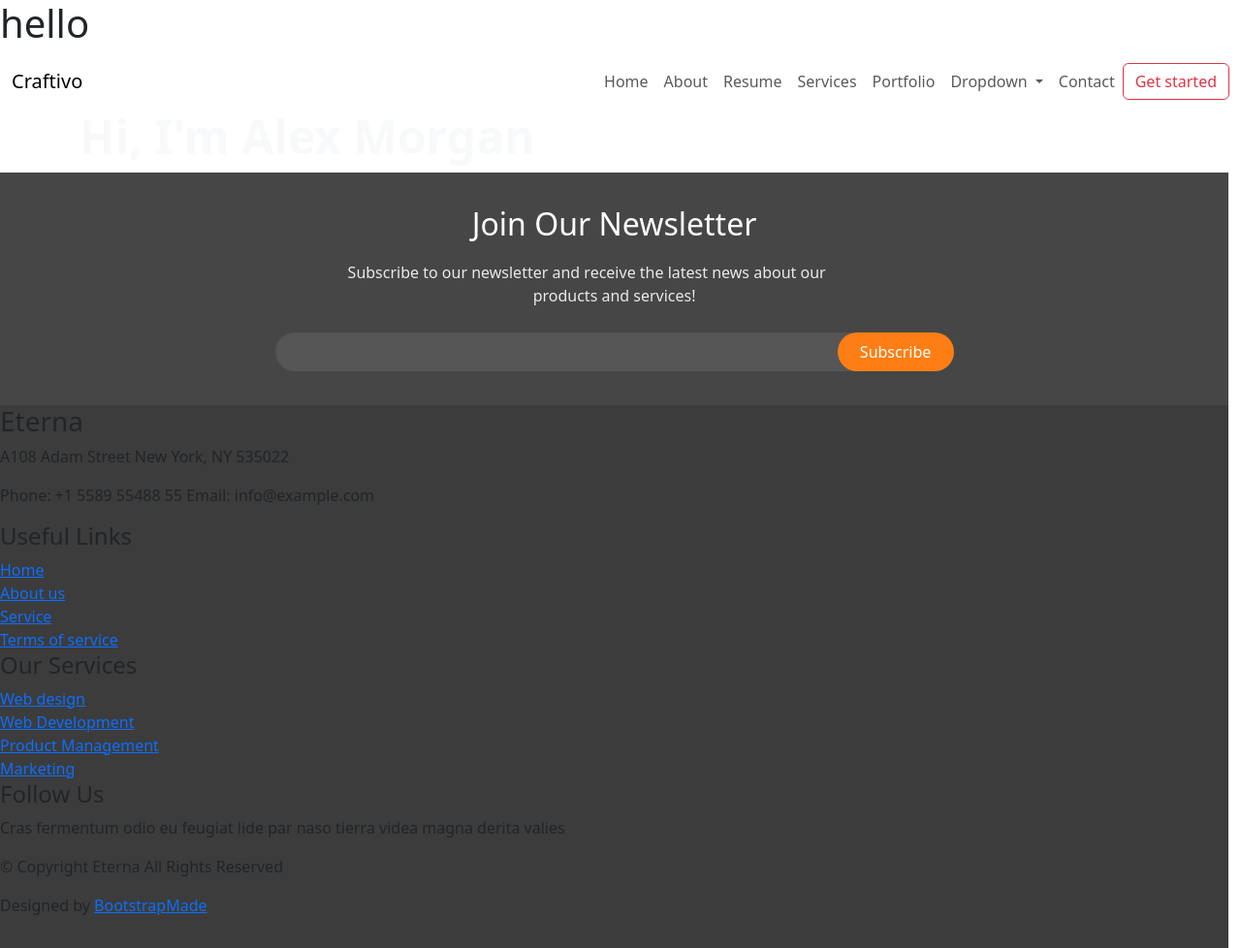
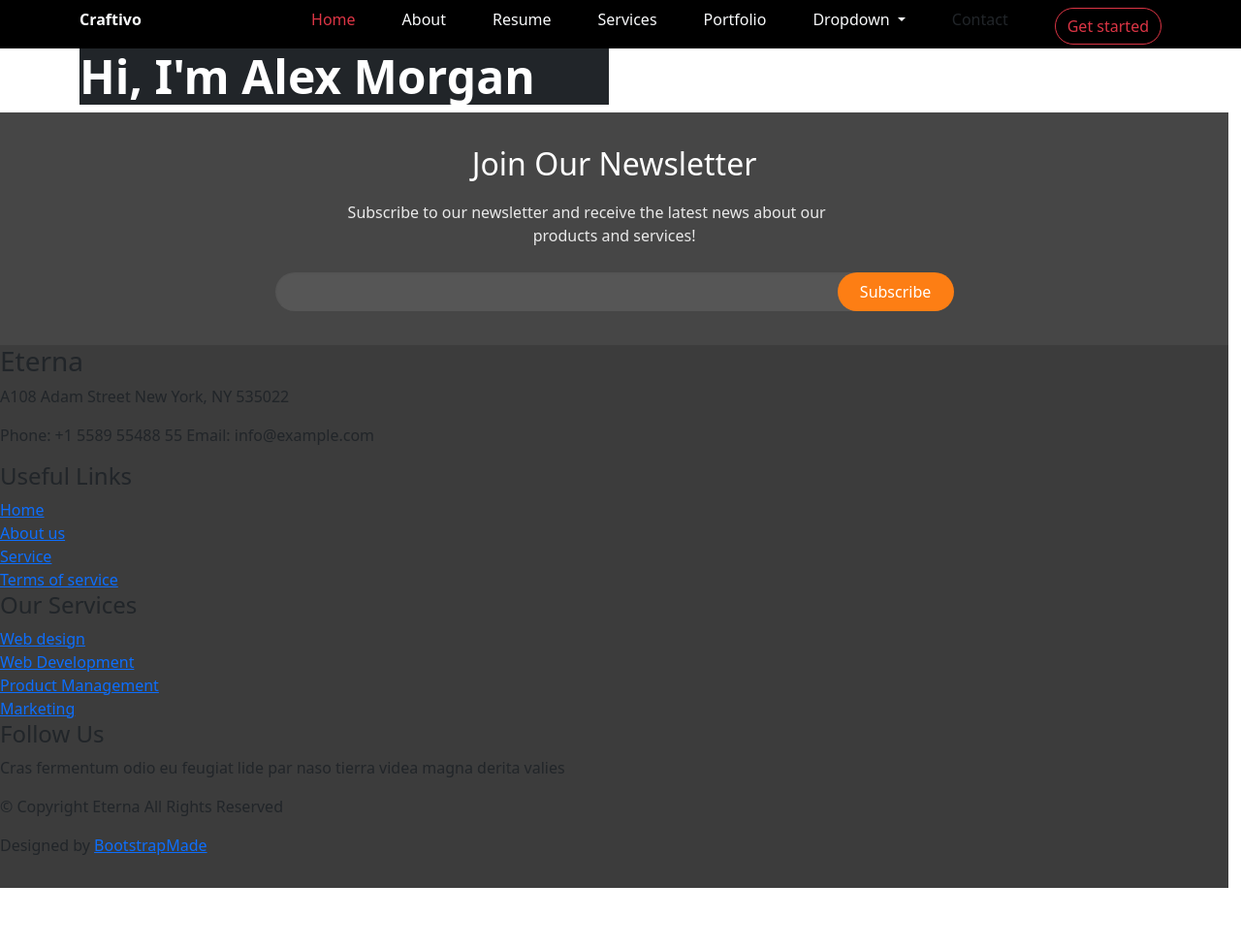
Before and after one commit to NourelhoudaOKMID/Craftivo, a website: page index.html in a window 1280 px wide. Shown: the whole page at 97% size. After the commit the page ends 916 px from the top, so only its background shows below. Drawn offline with nearby package versions, Linux system fonts and the light colour scheme.

Commit message:
feat : update nav bar

```diff
--- a/index.html
+++ b/index.html
@@ -5,60 +5,65 @@
     <meta name="viewport" content="width=device-width, initial-scale=1.0">
     <title>Index-Craftivo-bootstrap-template</title>
     <link rel="stylesheet" href="./public/css/app.css">
-    <link rel="icon" href="./public/images/">
-    <link href="https://cdn.jsdelivr.net/npm/bootstrap@5.3.8/dist/css/bootstrap.min.css" rel="stylesheet" integrity="sha384-sRIl4kxILFvY47J16cr9ZwB07vP4J8+LH7qKQnuqkuIAvNWLzeN8tE5YBujZqJLB" crossorigin="anonymous">
+    <link rel="icon" href="./public/images/favicon.png">
 </head>
 <body>
+        <nav class=" pt-2  pb-1 bg-black text-light" >
+            <div class="container   d-flex  justify-content-between ">
+                <div class="logo fw-bold">
+                    Craftivo
+                </div>
+                <div class="links d-flex gap-5 justify-content-end">
+                    <a  class="text-decoration-none  text-danger"  href="">Home</a>
+                    <a class="text-decoration-none  text-light" href="">About</a>
+                    <a  class="text-decoration-none  text-light" href="">Resume</a>
+                    <a class="text-decoration-none  text-light" href="">Services</a>
+                    <a  class="text-decoration-none  text-light"href="">Portfolio</a>
 
-
-
-
-    <h1>hello </h1>
-        <nav class="navbar navbar-expand-lg ">
-    <div class="container-fluid gap-5   ">
-        <a class="navbar-brand" href="#">Craftivo</a>
-        <button class="navbar-toggler" type="button" data-bs-toggle="collapse" data-bs-target="#navbarSupportedContent" aria-controls="navbarSupportedContent" aria-expanded="false" aria-label="Toggle navigation">
-        <span class="navbar-toggler-icon"></span>
-        </button>
-        <div class="collapse navbar-collapse justify-content-end" id="navbarSupportedContent">
-            <!-- change style of nav bar  -->
-        <ul class="navbar-nav  mb-lg-0">
-            <li class="nav-item ">
-            <a class="nav-link active-danger" aria-current="page" href="#">Home</a>
-            </li>
-            <!-- dflex to fix the nav bar item  -->
-            <li class="nav-item d-flex ">
-            <a class="nav-link  hover-a" href="#">About</a>
-            <a class="nav-link" href="#">Resume</a>
-            <a class="nav-link" href="#">Services</a>
-            <a class="nav-link" href="#">Portfolio</a>
-            </li>
-            <li class="nav-item dropdown">
                 <a class="nav-link dropdown-toggle" href="#" role="button" data-bs-toggle="dropdown" aria-expanded="false">
                 Dropdown
-            </a>
+
                 <ul class="dropdown-menu">
                 <li><a class="dropdown-item" href="#">Drop down </a></li>
                 <li><a class="dropdown-item" href="#">Drop down </a></li>
                 <li><hr class="dropdown-divider"></li>
                 <li><a class="dropdown-item" href="#"> Drop down </a></li>
                 </ul>
-            <li class="nav-item">
-            <a class="nav-link" href="#">Contact</a>
-            </li>
-            </li>
-        </ul>
-        <form class="d-flex" role="search">
-            <button class="btn btn-outline-danger" type="submit">Get started </button>
-        </form>
+                    </a>
+                    <a   class="text-decoration-none text-dark" href="">Contact</a>
+                <button class="btn btn-outline-danger rounded-pill " type="submit">Get started </button>
                 </div>
             </div>
         </nav>
+
+        <header>
+            <div class="hero">
+                <!-- <img src="./public/images/profile/profile-bg-5.webp" alt="profile background"> -->
+            </div>
+        </header>
+
+
+
+
+
+
+
+
+
+
+
+
+
+
+
+
+
     <header id="home" class="hero">
     <div class="container">
         <div class="row align-items-center">
         <div class="col-lg-6">
-            <h1 class="display-5 fw-bold text-light">Hi, I'm Alex Morgan</h1>        <div class="col-lg-6 text-center mt-4 mt-lg-0">
+            <h1 class="display-5 fw-bold text-bg-dark">Hi, I'm Alex Morgan</h1>
+                <div class="col-lg-6 text-center mt-4 mt-lg-0">
 
         </div>
         </div>
```
Also changed, not shown: public/css/app.css. Lines whose indentation alone changed are shown as unchanged.
